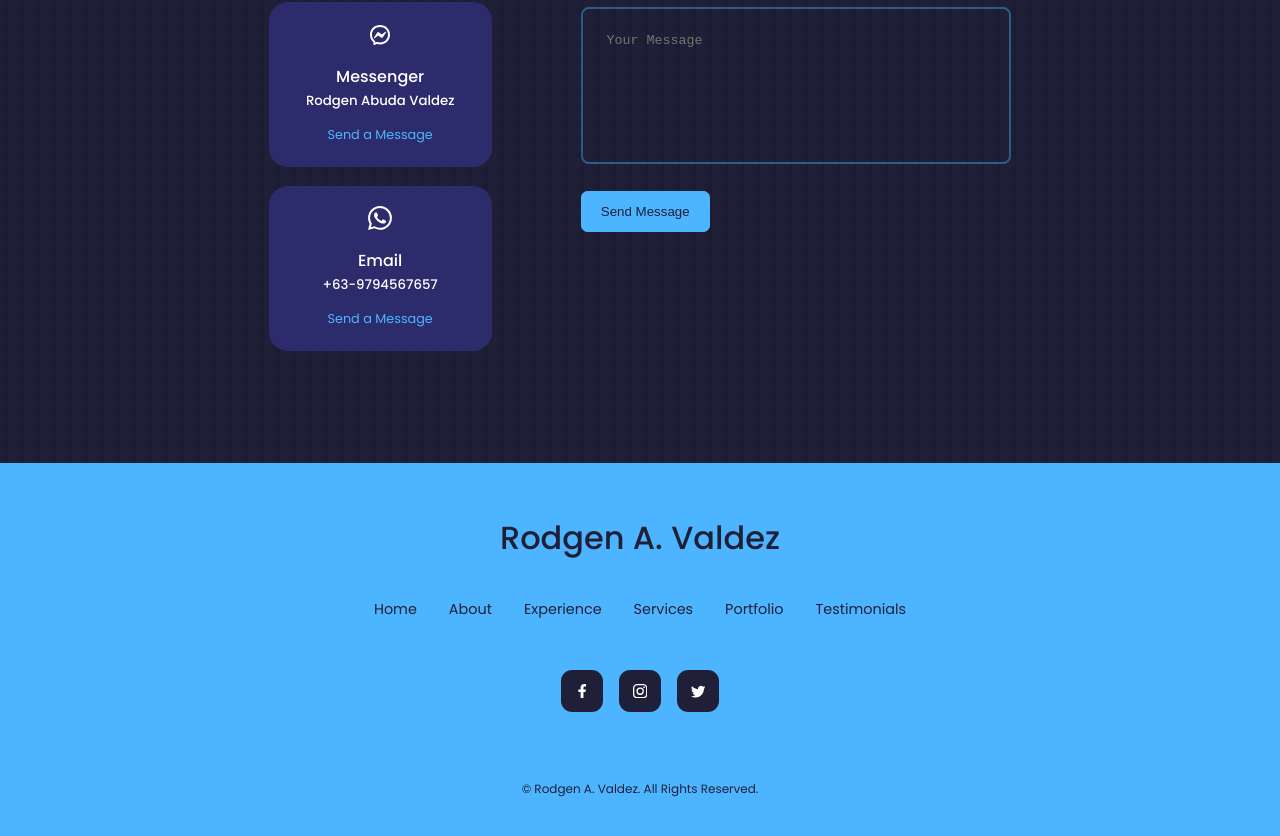
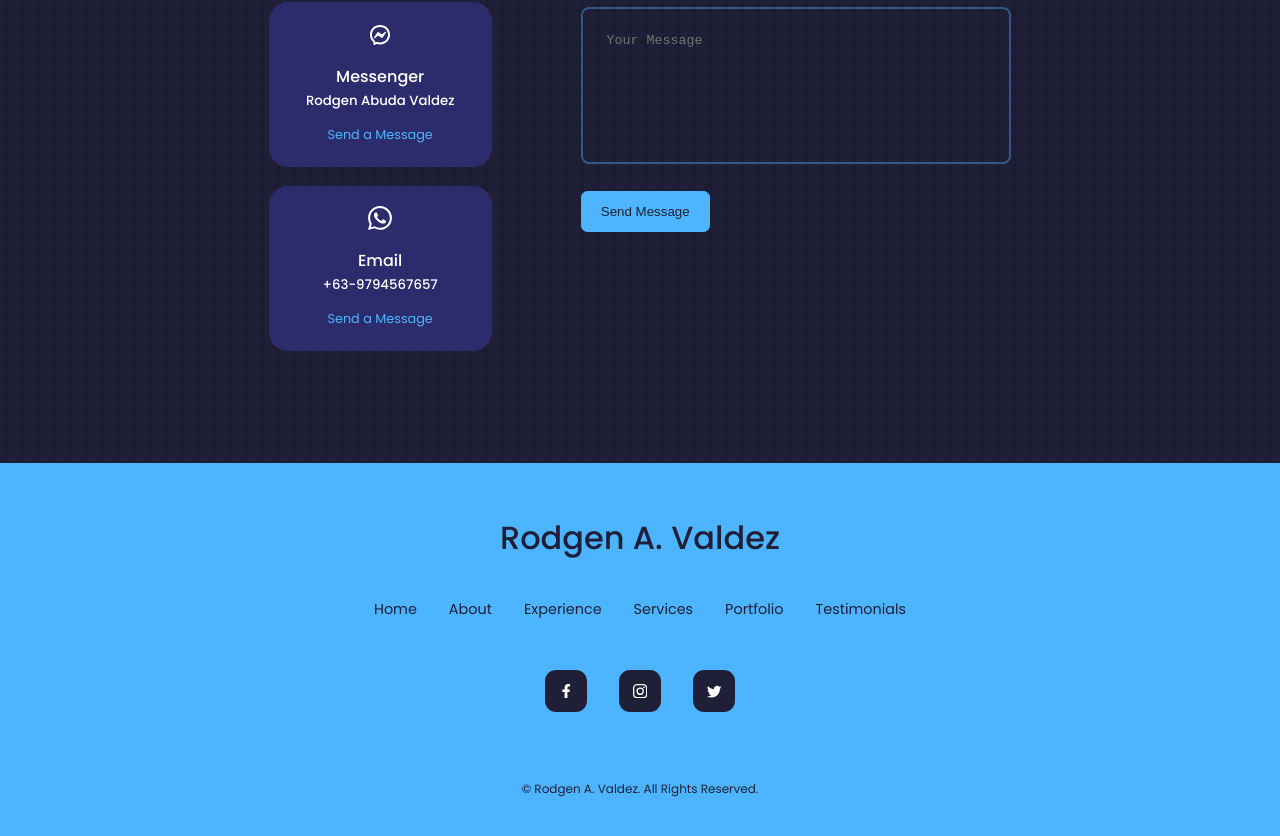
Before and after one commit to RdgnVldz/react-portfolio-website, a React (Create React App) app: page / in a window 1280 px wide. Shown: the part 5117-5953 px from the top of the page. Built offline with nearby package versions, Linux system fonts and the light colour scheme.

Commit message:
Update footer.css

```diff
--- a/src/Components/footer/footer.css
+++ b/src/Components/footer/footer.css
@@ -27,8 +27,9 @@
 
 .footer__socials{
     display: flex;
+    align-items: center;
     justify-content: center;
-    gap: 1rem;
+    gap: 2rem;
     margin-bottom: 4rem;
 }
 
@@ -50,7 +51,9 @@
 .footer__copyright{
     margin-bottom: 4rem;
     color: var(--color-bg);
-}/* =========================================== MEDIA QUERIES (MEDUIM DEVICES =================================== */
+}
+
+/* =========================================== MEDIA QUERIES (MEDUIM DEVICES =================================== */
 @media screen and (max-width: 600px) {
     .permalinks{
         flex-direction: column;
```
